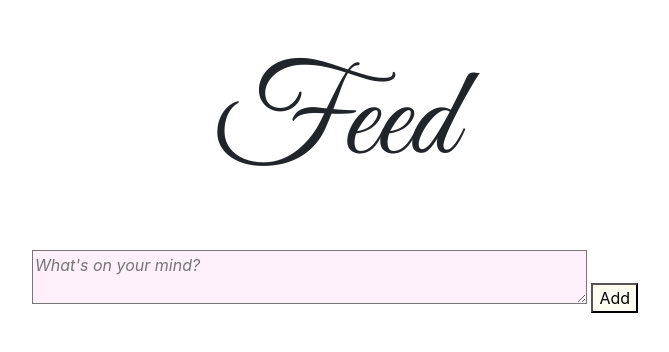
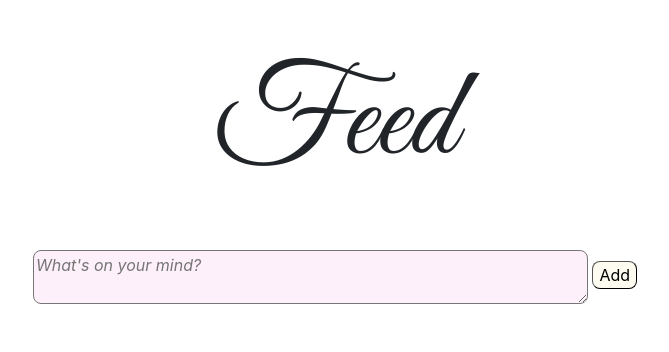
Before and after one commit to shin101/bodybook, a Flask app: template templates/user/feed.html in a window 1280 px wide. Shown: the part 56-408 px from the top of the page, without its empty margins (283-952 px from the left). Run offline with Flask 2, Linux system fonts and the light colour scheme; the template is opened without the code that fills it: values that come from a table or form of the project are taken from there, others are empty; some libraries are stand-ins or nearby versions.

Commit message:
commiting

```diff
--- /dev/null
+++ b/runtime.txt
@@ -0,0 +1 @@
+python-3.8.9
--- a/static/stylesheets/style.css
+++ b/static/stylesheets/style.css
@@ -36,12 +36,17 @@
 
 .input {
     width:50%;
+
     background-color: #FEF0FA;
     font-style: italic;
+    border-radius:8px;
+    vertical-align: middle;
 }
 
 #input-button {
    background-color: #FEFBF0;
+   border-radius:8px;
+   border-width: 1px;
 }
 
 #navbar {
```
Also changed, not shown: README.md, 1 other file.
